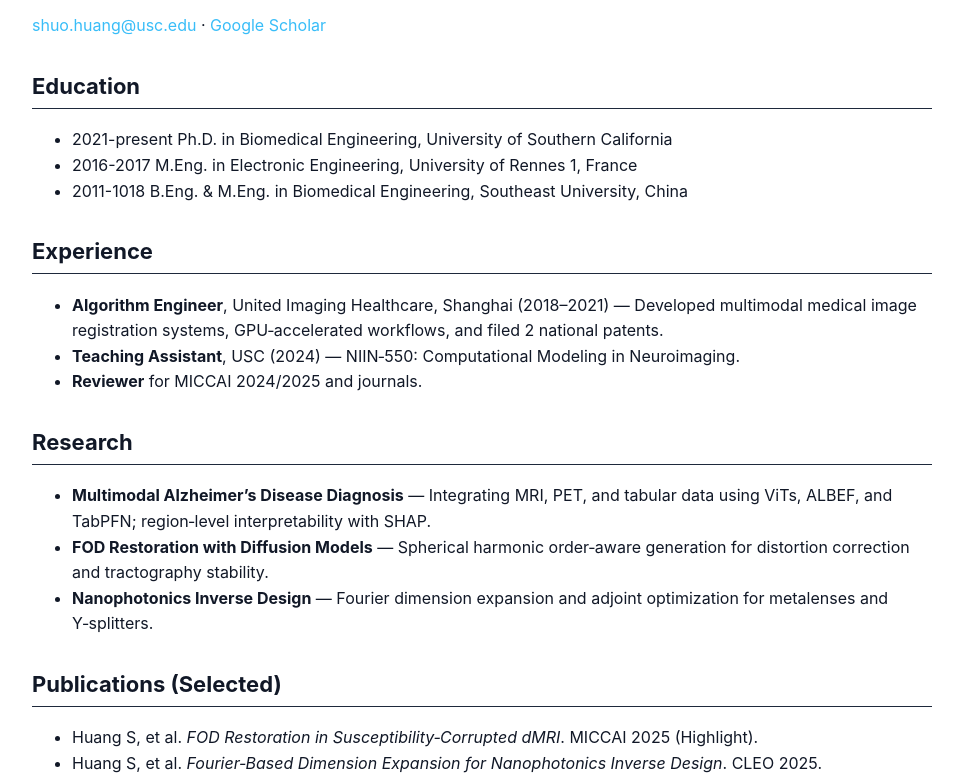
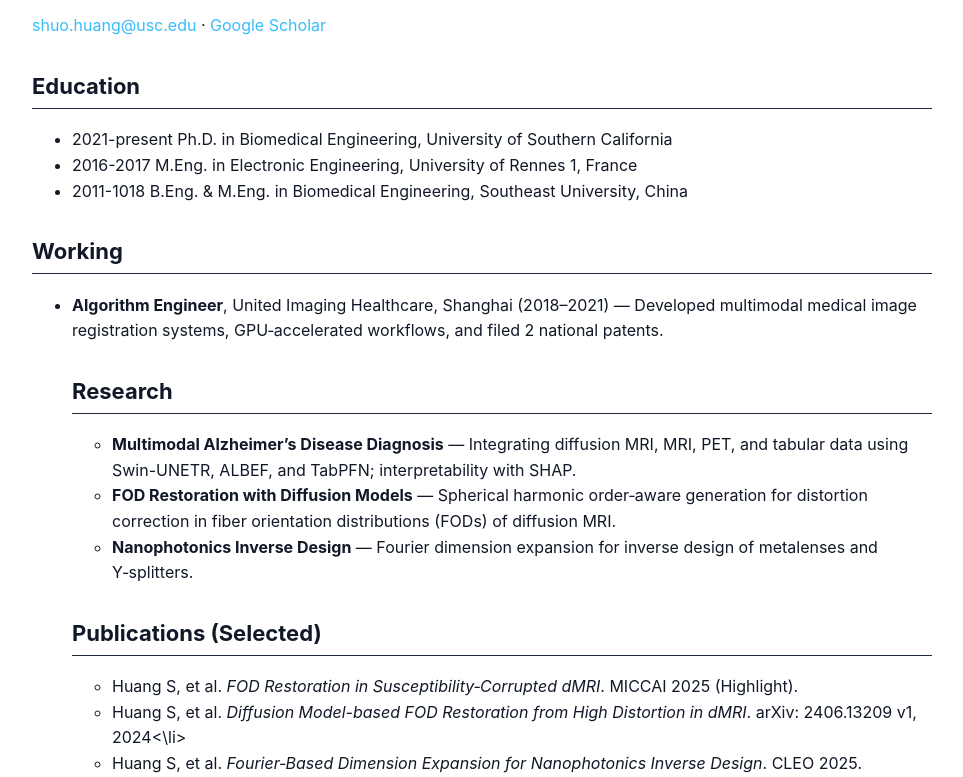
Before and after one commit to huangshuo343/huangshuo343.github.io, a plain HTML site: page index.html in a window 1280 px wide. Shown: the part 175-952 px from the top of the page, without its empty margins (158-1121 px from the left). Drawn offline with Linux system fonts and the light colour scheme.

Commit message:
Revise experience and research sections in index.html
Updated experience section and added new research details.

```diff
--- a/index.html
+++ b/index.html
@@ -31,24 +31,27 @@
       <li>2011-1018 B.Eng. & M.Eng. in Biomedical Engineering, Southeast University, China</li>
     </ul>
 
-    <h2>Experience</h2>
+    <h2>Working</h2>
     <ul>
       <li><strong>Algorithm Engineer</strong>, United Imaging Healthcare, Shanghai (2018–2021) — Developed multimodal medical image registration systems, GPU‑accelerated workflows, and filed 2 national patents.</li>
-      <li><strong>Teaching Assistant</strong>, USC (2024) — NIIN‑550: Computational Modeling in Neuroimaging.</li>
-      <li><strong>Reviewer</strong> for MICCAI 2024/2025 and journals.</li>
-    </ul>
 
     <h2>Research</h2>
     <ul>
-      <li><strong>Multimodal Alzheimer’s Disease Diagnosis</strong> — Integrating MRI, PET, and tabular data using ViTs, ALBEF, and TabPFN; region‑level interpretability with SHAP.</li>
-      <li><strong>FOD Restoration with Diffusion Models</strong> — Spherical harmonic order‑aware generation for distortion correction and tractography stability.</li>
-      <li><strong>Nanophotonics Inverse Design</strong> — Fourier dimension expansion and adjoint optimization for metalenses and Y‑splitters.</li>
+      <li><strong>Multimodal Alzheimer’s Disease Diagnosis</strong> — Integrating diffusion MRI, MRI, PET, and tabular data using Swin-UNETR, ALBEF, and TabPFN; interpretability with SHAP.</li>
+      <li><strong>FOD Restoration with Diffusion Models</strong> — Spherical harmonic order‑aware generation for distortion correction in fiber orientation distributions (FODs) of diffusion MRI.</li>
+      <li><strong>Nanophotonics Inverse Design</strong> — Fourier dimension expansion for inverse design of metalenses and Y‑splitters.</li>
     </ul>
 
     <h2>Publications (Selected)</h2>
     <ul>
       <li>Huang S, et al. <em>FOD Restoration in Susceptibility‑Corrupted dMRI</em>. MICCAI 2025 (Highlight).</li>
+      <li>Huang S, et al. <em>Diffusion Model-based FOD Restoration from High Distortion in dMRI</em>. arXiv: 2406.13209 v1, 2024<\li>
       <li>Huang S, et al. <em>Fourier‑Based Dimension Expansion for Nanophotonics Inverse Design</em>. CLEO 2025.</li>
+    </ul>
+
+    <h2>Experience</h2>
+      <li><strong>Teaching Assistant</strong>, USC (2024) — NIIN‑550: Computational Modeling in Neuroimaging.</li>
+      <li><strong>Reviewer</strong> for MICCAI 2024/2025 and journals.</li>
     </ul>
 
     <h2>Awards & Honors</h2>
```
